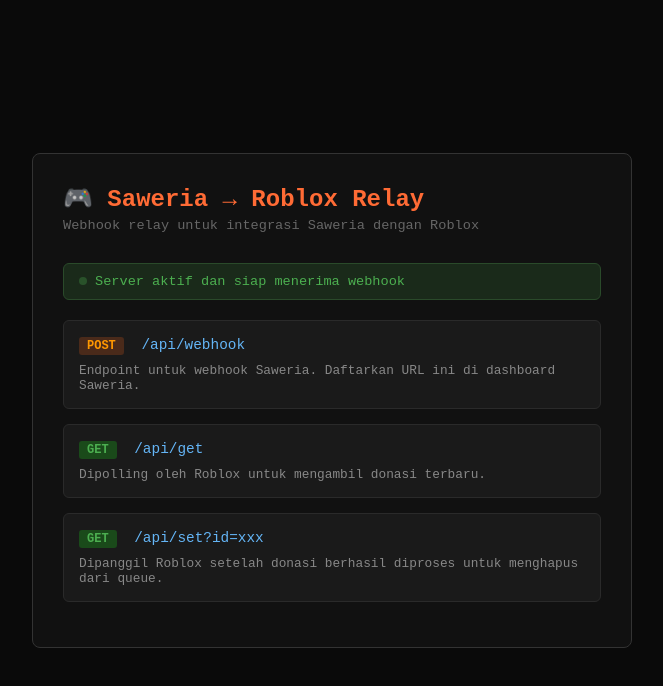
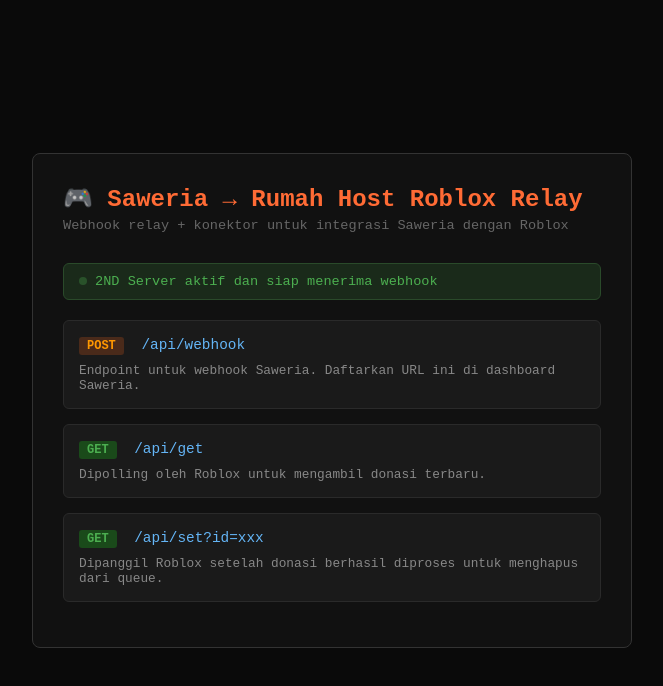
Before and after one commit to indonesiacomunity92-byte/saweria-vercel, a website: page public/index.html in a window 1280 px wide. Shown: the whole page, without its empty margins (308-971 px from the left). Drawn offline with Linux system fonts and the light colour scheme.

Commit message:
Update index.html

```diff
--- a/public/index.html
+++ b/public/index.html
@@ -3,7 +3,7 @@
 <head>
 <meta charset="UTF-8">
 <meta name="viewport" content="width=device-width, initial-scale=1.0">
-<title>Saweria Roblox Relay</title>
+<title>Roblox Relay Connector</title>
 <style>
   * { margin: 0; padding: 0; box-sizing: border-box; }
   body {
@@ -72,12 +72,12 @@
 </head>
 <body>
 <div class="container">
-  <h1>🎮 Saweria → Roblox Relay</h1>
-  <p class="subtitle">Webhook relay untuk integrasi Saweria dengan Roblox</p>
+  <h1>🎮 Saweria → Rumah Host Roblox Relay</h1>
+  <p class="subtitle">Webhook relay + konektor untuk integrasi Saweria dengan Roblox</p>
 
   <div class="status">
     <div class="dot"></div>
-    Server aktif dan siap menerima webhook
+    2ND Server aktif dan siap menerima webhook
   </div>
 
   <div class="endpoint">
```
